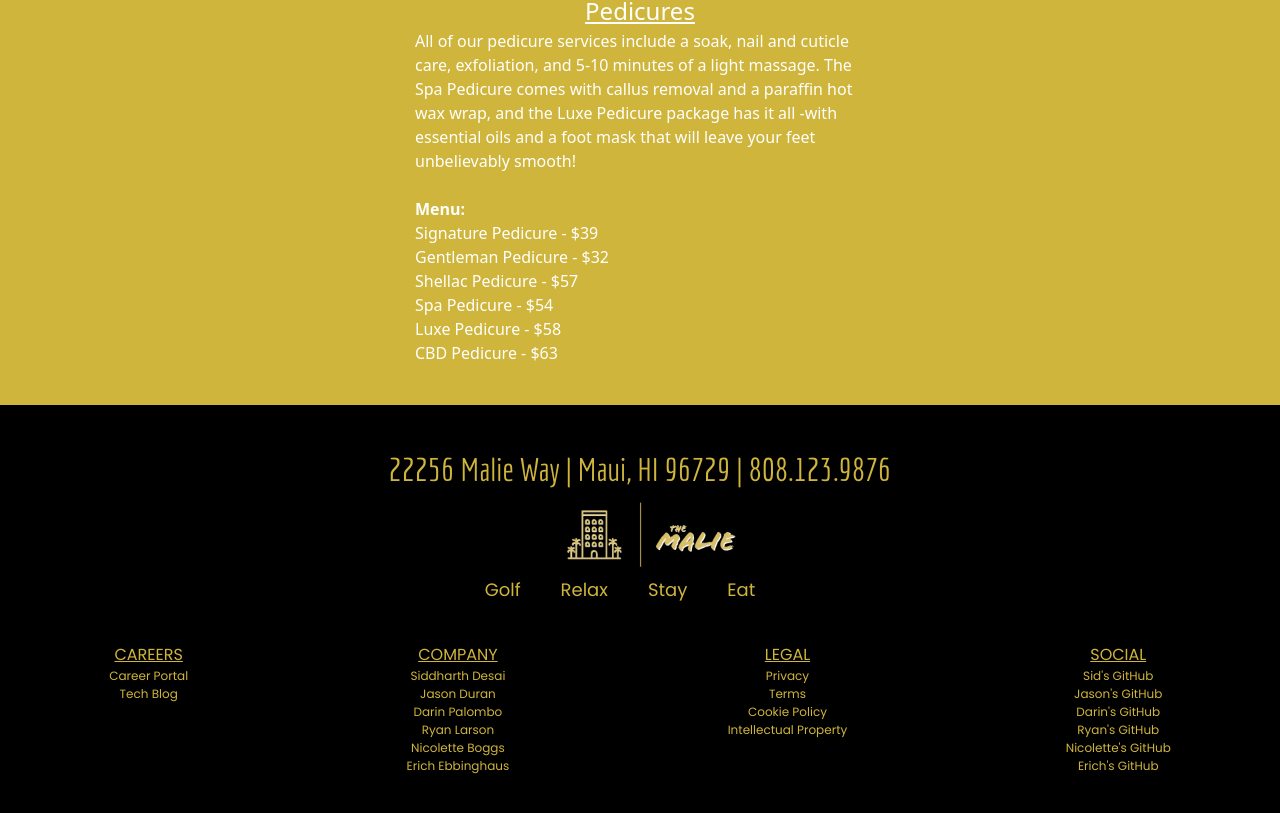
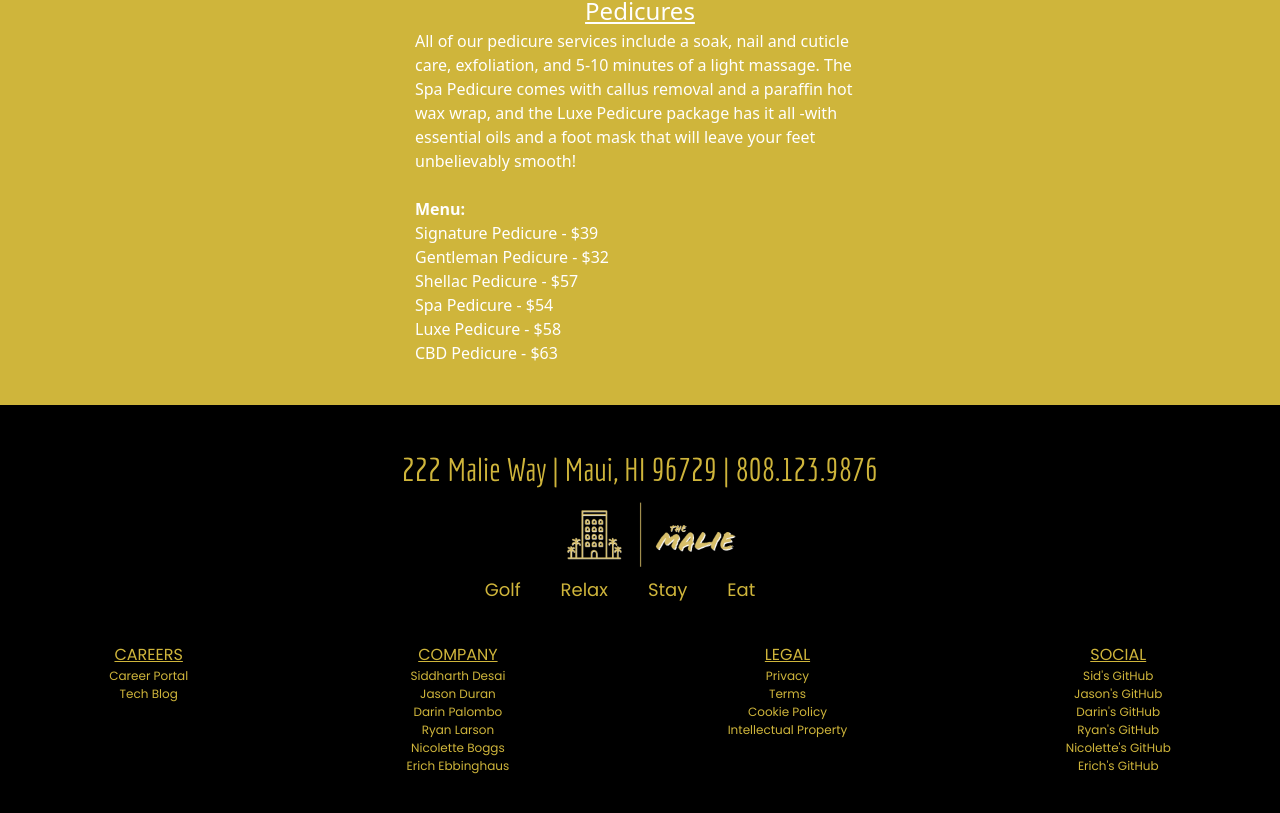
Before and after one commit to PraveenRosa2001/Lake_view_cabana, a React (Create React App) app in the folder client/: page /spa in a window 1280 px wide. Shown: the part 2494-3307 px from the top of the page. Built offline with nearby package versions, Linux system fonts and the light colour scheme; a web font is replaced by a local one; what tw-elements would draw is missing.

Commit message:
Modified

```diff
--- a/client/src/components/Footer.jsx
+++ b/client/src/components/Footer.jsx
@@ -7,7 +7,7 @@ const Footer = () => {
             <div className="flex flex-col items-center justify-center">
                 <div>
                     <p className="font-economica text-[32px] pb-2 text-[rgba(207,181,59)] ">
-                        22256 Malie Way | Maui, HI 96729 | 808.123.9876
+                        222 Malie Way | Maui, HI 96729 | 808.123.9876
                     </p>
                 </div>
                 <div>
```
